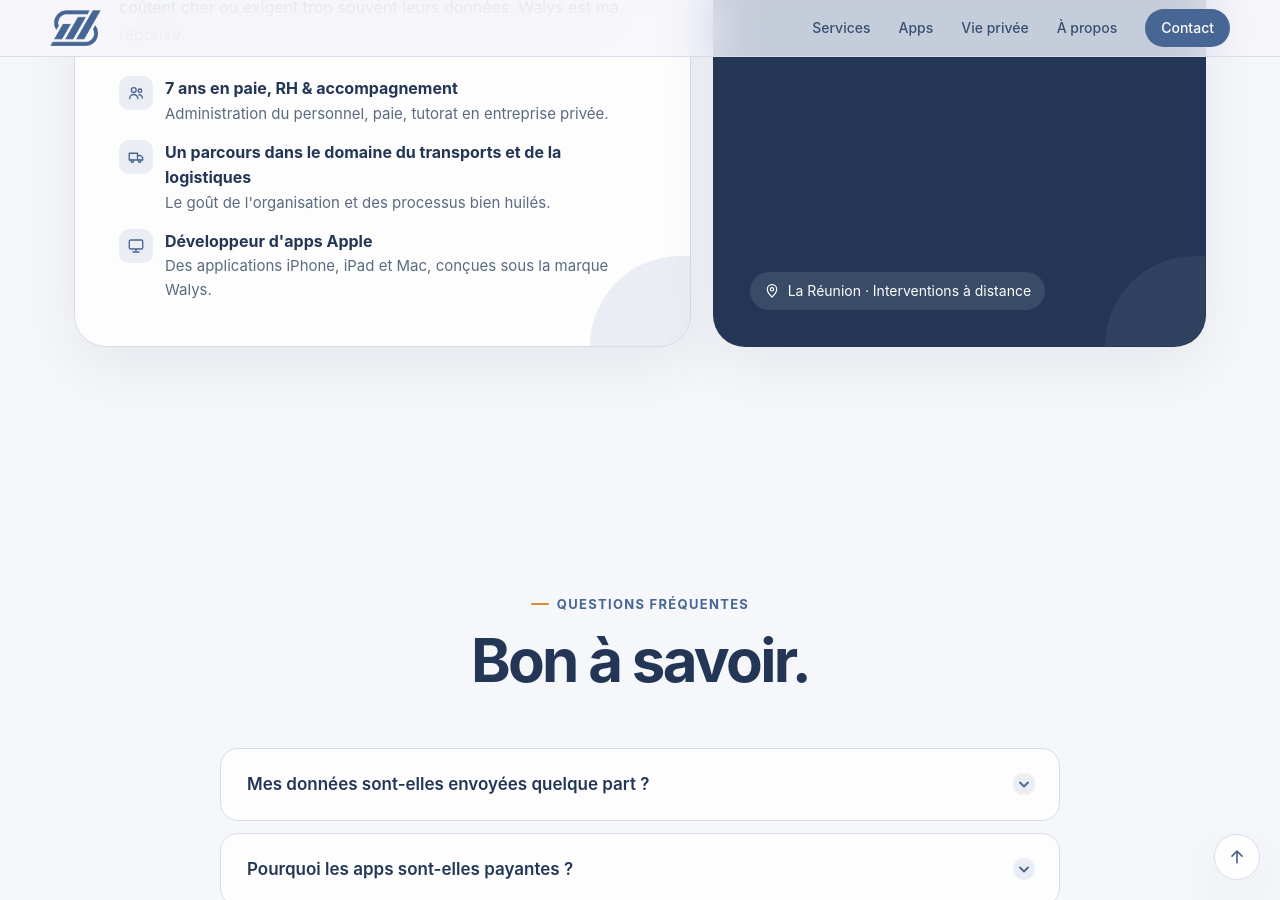
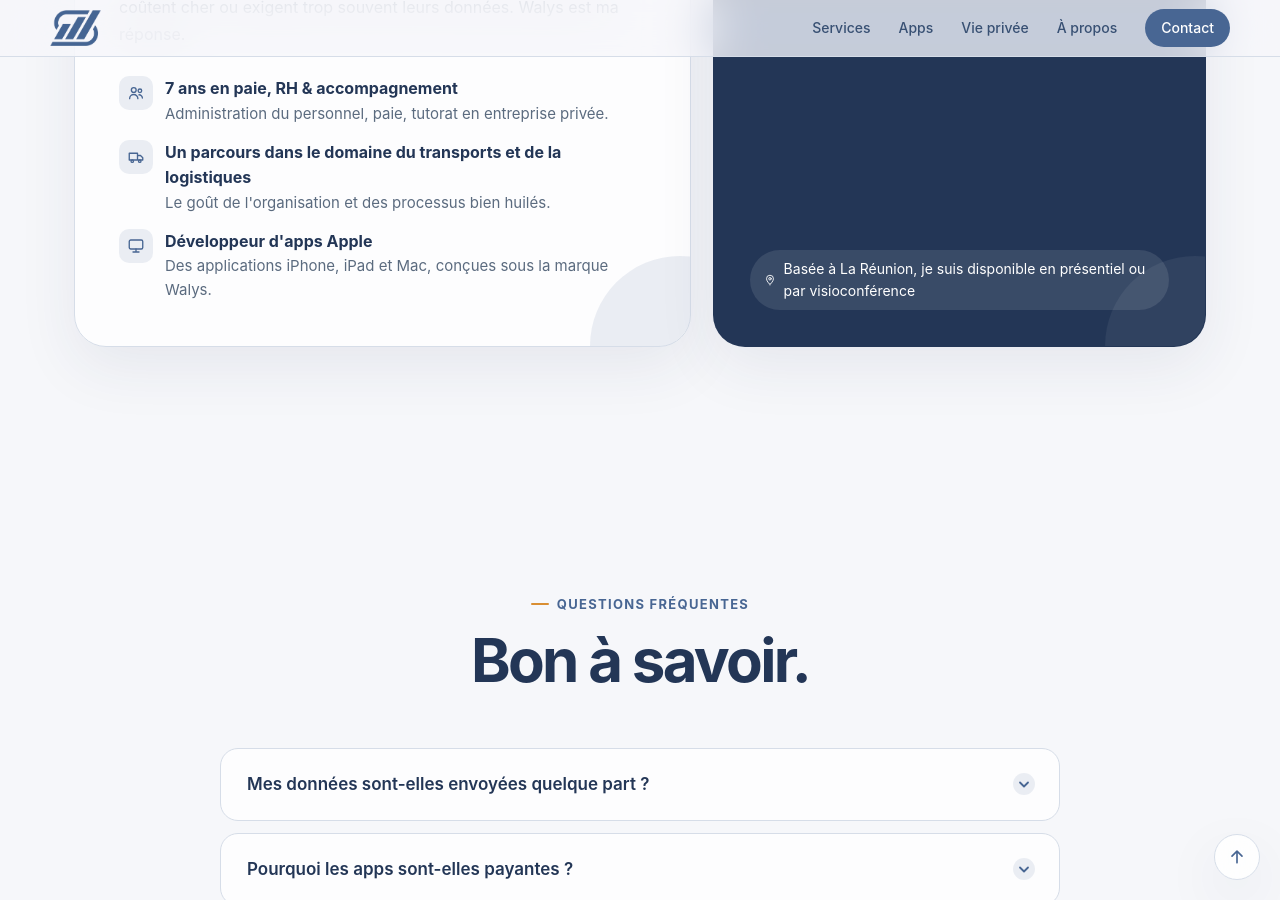
Before and after one commit to Walys-fr/walys-fr.github.io, a Jekyll site: the page built from index.html, in a window 1280 px wide and 900 px high, scrolled down 7010 px. Built offline with Jekyll 4.4.1, drawn with Linux system fonts in a browser that asks for light colours.

Commit message:
Update _data/accueil.yml (via Pages CMS)

```diff
--- a/_data/accueil.yml
+++ b/_data/accueil.yml
@@ -96,7 +96,8 @@ a_propos:
     elles doivent être : chez vous."
   citation_suite: Des outils conçus pour répondre à de vrais besoins, et
     s'intégrer naturellement dans le quotidien.
-  localisation: La Réunion · Interventions à distance
+  localisation: "Basée à La Réunion, je suis disponible en présentiel ou par
+    visioconférence "
 faq:
   - question: Mes données sont-elles envoyées quelque part ?
     reponse: Non. Les apps Walys enregistrent vos informations uniquement sur votre
```
